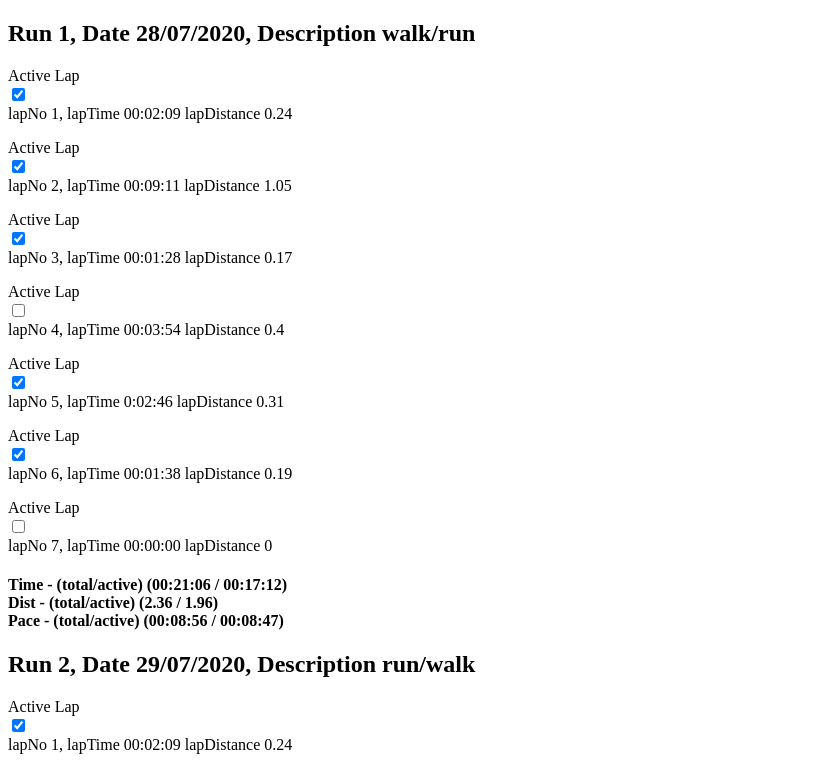
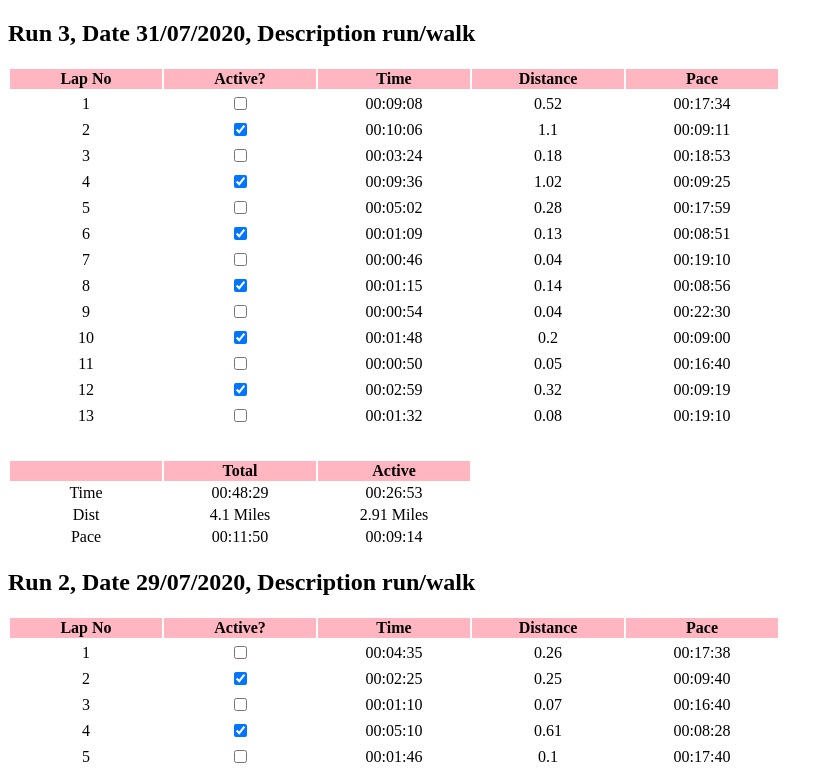
Before and after one commit to FinlayS/run-totals, a Next.js app: page /runList in a window 1280 px wide. Shown: the top 771 px of the page, without its empty margins (0-833 px from the left). Built offline with nearby package versions, Linux system fonts and the light colour scheme.

Commit message:
adding tables and lap pace

```diff
--- a/components/checkbox.js
+++ b/components/checkbox.js
@@ -3,14 +3,12 @@ import React from 'react';
 const Checkbox = (isChecked) => {
 
   return (
-    <div className="checkbox">
-      <label>
+      <label className="checkbox">
         <input
           type="checkbox"
           checked={isChecked.checked}
         />
       </label>
-    </div>
   )
 }
 
--- a/data/runs.json
+++ b/data/runs.json
@@ -1,5 +1,185 @@
 {
-  "runs": [{
+  "runs": [  {
+    "id": 3 ,
+    "description": "run/walk",
+    "date": "31/07/2020",
+    "laps": [
+      {
+        "lapActive": false,
+        "lapNo": "1",
+        "lapTime": "00:09:08",
+        "lapDistance": 0.52
+      },
+      {
+        "lapActive": true,
+        "lapNo": "2",
+        "lapTime": "00:10:06",
+        "lapDistance": 1.10
+      },
+      {
+        "lapActive": false,
+        "lapNo": "3",
+        "lapTime": "00:03:24",
+        "lapDistance": 0.18
+      },
+      {
+        "lapActive": true,
+        "lapNo": "4",
+        "lapTime": "00:09:36",
+        "lapDistance": 1.02
+      },
+      {
+        "lapActive": false,
+        "lapNo": "5",
+        "lapTime": "00:05:02",
+        "lapDistance": 0.28
+      },
+      {
+        "lapActive": true,
+        "lapNo": "6",
+        "lapTime": "00:01:09",
+        "lapDistance": 0.13
+      },
+      {
+        "lapActive": false,
+        "lapNo": "7",
+        "lapTime": "00:00:46",
+        "lapDistance": 0.04
+      },
+      {
+        "lapActive": true,
+        "lapNo": "8",
+        "lapTime": "00:01:15",
+        "lapDistance": 0.14
+      },
+      {
+        "lapActive": false,
+        "lapNo": "9",
+        "lapTime": "00:00:54",
+        "lapDistance": 0.04
+      },
+      {
+        "lapActive": true,
+        "lapNo": "10",
+        "lapTime": "00:01:48",
+        "lapDistance": 0.2
+      },
+      {
+        "lapActive": false,
+        "lapNo": "11",
+        "lapTime": "00:00:50",
+        "lapDistance": 0.05
+      },
+      {
+        "lapActive": true,
+        "lapNo": "12",
+        "lapTime": "00:02:59",
+        "lapDistance": 0.32
+      },
+      {
+        "lapActive": false,
+        "lapNo": "13",
+        "lapTime": "00:01:32",
+        "lapDistance": 0.08
+      }
+    ]
+  },{
+    "id": 2,
+    "description": "run/walk",
+    "date": "29/07/2020",
+    "laps": [
+      {
+        "lapActive": false,
+        "lapNo": "1",
+        "lapTime": "00:04:35",
+        "lapDistance": 0.26
+      },
+      {
+        "lapActive": true,
+        "lapNo": "2",
+        "lapTime": "00:02:25",
+        "lapDistance": 0.25
+      },
+      {
+        "lapActive": false,
+        "lapNo": "3",
+        "lapTime": "00:01:10",
+        "lapDistance": 0.07
+      },
+      {
+        "lapActive": true,
+        "lapNo": "4",
+        "lapTime": "00:05:10",
+        "lapDistance": 0.61
+      },
+      {
+        "lapActive": false,
+        "lapNo": "5",
+        "lapTime": "00:01:46",
+        "lapDistance": 0.10
+      },
+      {
+        "lapActive": true,
+        "lapNo": "6",
+        "lapTime": "00:01:13",
+        "lapDistance": 0.13
+      },
+      {
+        "lapActive": false,
+        "lapNo": "7",
+        "lapTime": "00:02:23",
+        "lapDistance": 0.14
+      },
+      {
+        "lapActive": true,
+        "lapNo": "8",
+        "lapTime": "00:03:49",
+        "lapDistance": 0.47
+      },
+      {
+        "lapActive": false,
+        "lapNo": "9",
+        "lapTime": "00:01:44",
+        "lapDistance": 0.10
+      },
+      {
+        "lapActive": true,
+        "lapNo": "10",
+        "lapTime": "00:03:01",
+        "lapDistance": 0.34
+      },
+      {
+        "lapActive": false,
+        "lapNo": "11",
+        "lapTime": "00:02:02",
+        "lapDistance": 0.11
+      },
+      {
+        "lapActive": true,
+        "lapNo": "12",
+        "lapTime": "00:02:40",
+        "lapDistance": 0.19
+      },
+      {
+        "lapActive": false,
+        "lapNo": "13",
+        "lapTime": "00:00:45",
+        "lapDistance": 0.04
+      },
+      {
+        "lapActive": true,
+        "lapNo": "14",
+        "lapTime": "00:02:18",
+        "lapDistance": 0.26
+      },
+      {
+        "lapActive": false,
+        "lapNo": "15",
+        "lapTime": "00:02:49",
+        "lapDistance": 0.16
+      }
+    ]
+  },{
     "id": 1,
     "description": "walk/run",
     "date": "28/07/2020",
@@ -31,7 +211,7 @@
       {
         "lapActive": true,
         "lapNo": "5",
-        "lapTime": "0:02:46",
+        "lapTime": "00:02:46",
         "lapDistance": 0.31
       },
       {
@@ -39,60 +219,6 @@
         "lapNo": "6",
         "lapTime": "00:01:38",
         "lapDistance": 0.19
-      },
-      {
-        "lapActive": false,
-        "lapNo": "7",
-        "lapTime": "00:00:00",
-        "lapDistance": 0.0
-      }
-    ]
-  }, {
-    "id": 2,
-    "description": "run/walk",
-    "date": "29/07/2020",
-    "laps": [
-      {
-        "lapActive": true,
-        "lapNo": "1",
-        "lapTime": "00:02:09",
-        "lapDistance": 0.24
-      },
-      {
-        "lapActive": true,
-        "lapNo": "2",
-        "lapTime": "00:09:11",
-        "lapDistance": 1.05
-      },
-      {
-        "lapActive": true,
-        "lapNo": "3",
-        "lapTime": "00:01:28",
-        "lapDistance": 0.17
-      },
-      {
-        "lapActive": false,
-        "lapNo": "4",
-        "lapTime": "00:03:54",
-        "lapDistance": 0.4
-      },
-      {
-        "lapActive": true,
-        "lapNo": "5",
-        "lapTime": "0:02:46",
-        "lapDistance": 0.31
-      },
-      {
-        "lapActive": true,
-        "lapNo": "6",
-        "lapTime": "00:01:38",
-        "lapDistance": 0.19
-      },
-      {
-        "lapActive": true,
-        "lapNo": "7",
-        "lapTime": "00:30:00",
-        "lapDistance": 5.0
       }
     ]
   }]
--- a/pages/runLapList.js
+++ b/pages/runLapList.js
@@ -1,10 +1,33 @@
 import React from 'react';
 import Checkbox from '../components/checkbox';
+import {getPace} from "../utils/getPace";
 
-const RunLapList = ( lapActive, lapNo, lapTime, lapDistance ) => (
-  <div>
-    <p>Active Lap <Checkbox checked={lapActive}> </Checkbox> lapNo {lapNo}, lapTime {lapTime} lapDistance {lapDistance}</p>
-  </div>
-);
+const RunLapList = (lapActive, lapNo, lapTime, lapDistance) => {
+
+  const lapPace = getPace(lapTime, lapDistance)
+
+  return (
+    <div>
+      <style jsx>{`
+      td {
+          width: 150px;
+          max-width: 150px;
+          text-align: center;
+        }
+      `}</style>
+      <table id="lapDetails">
+        <tbody>
+        <tr>
+          <td>{lapNo}</td>
+          <td><Checkbox checked={lapActive}></Checkbox></td>
+          <td>{lapTime}</td>
+          <td>{lapDistance}</td>
+          <td>{lapPace}</td>
+        </tr>
+        </tbody>
+      </table>
+    </div>
+  )
+}
 
 export default RunLapList;
--- a/pages/runLaps.js
+++ b/pages/runLaps.js
@@ -1,12 +1,32 @@
 import React from 'react';
 import {getRunLaps} from "../utils/getRunLaps";
 import RunLapList from "./runLapList";
+
 const RunLaps = (id) => {
 
   const runLaps = getRunLaps(id.id)
 
   return (
     <div>
+      <style jsx>{`
+        th {
+          background: LightPink;
+          width: 150px;
+          max-width: 150px;
+          text-align: center;
+        }
+      `}</style>
+      <table id="lapHeaders">
+        <tbody>
+        <tr>
+          <th>Lap No</th>
+          <th>Active?</th>
+          <th>Time</th>
+          <th>Distance</th>
+          <th>Pace</th>
+        </tr>
+        </tbody>
+        </table>
       {runLaps.map(({lapActive, lapNo, lapTime, lapDistance}) => (
       RunLapList(lapActive, lapNo, lapTime, lapDistance)
       ))}
--- a/pages/runLaptotals.js
+++ b/pages/runLaptotals.js
@@ -1,35 +1,65 @@
 import React from 'react';
 import {getRunLaps} from "../utils/getRunLaps";
-import {getLapTotals} from "../utils/get-totals";
-import {getPace} from "../utils/get-pace";
+import {getLapTotals} from "../utils/getTotals";
+import {getPace} from "../utils/getPace";
 
 const RunLapTotals = (id) => {
 
   const runLaps = getRunLaps(id.id)
   const lapTimesAndDistances = getLapTotals(runLaps)
   const totalPace = getPace(
-    lapTimesAndDistances.totalTimeSecs,
+    lapTimesAndDistances.totalTime,
     lapTimesAndDistances.totalDistance
   )
 
   const activePace = getPace(
-    lapTimesAndDistances.activeTimeSeconds,
+    lapTimesAndDistances.activeTime,
     lapTimesAndDistances.activeDistance
   )
 
   return (
     <div>
-      <h4>
-        <div>
-        Time - (total/active) ({lapTimesAndDistances.totalTime} / {lapTimesAndDistances.activeTime})
-        </div>
-        <div>
-        Dist - (total/active) ({lapTimesAndDistances.totalDistance} / {lapTimesAndDistances.activeDistance})
-        </div>
-        <div>
-        Pace - (total/active) ({totalPace} / {activePace})
-        </div>
-      </h4>
+      <style jsx>{`
+      table {
+        padding-top: 30px;
+        }
+        th {
+          background: LightPink;
+          width: 150px;
+          max-width: 150px;
+          text-align: center;
+        }
+          td {
+          width: 150px;
+          max-width: 150px;
+          text-align: center;
+        }
+      `}</style>
+
+        <table id="lapTotals">
+          <tbody>
+          <tr>
+            <th></th>
+            <th>Total</th>
+            <th>Active</th>
+          </tr>
+          <tr>
+            <td>Time</td>
+            <td>{lapTimesAndDistances.totalTime}</td>
+            <td>{lapTimesAndDistances.activeTime}</td>
+          </tr>
+          <tr>
+            <td>Dist</td>
+            <td>{lapTimesAndDistances.totalDistance} Miles</td>
+            <td>{lapTimesAndDistances.activeDistance} Miles</td>
+          </tr>
+          <tr>
+            <td>Pace</td>
+            <td>{totalPace}</td>
+            <td>{activePace}</td>
+          </tr>
+          </tbody>
+        </table>
     </div>
   )
 }
--- a/pages/runListItem.js
+++ b/pages/runListItem.js
@@ -2,12 +2,14 @@ import React from 'react';
 import RunLapTotals from "./runLapTotals";
 import RunLaps from "./runLaps";
 
-const RunListItem = ( id, description, date ) => (
-  <div>
-      <h2>Run {id }, Date {date}, Description {description}</h2>
-    <RunLaps id={id}></RunLaps>
-    <RunLapTotals id={id}></RunLapTotals>
-  </div>
-);
+const RunListItem = (id, description, date) => {
+  return (
+    <div>
+      <h2>Run {id}, Date {date}, Description {description}</h2>
+      <RunLaps id={id}></RunLaps>
+      <RunLapTotals id={id}></RunLapTotals>
+    </div>
+  )
+}
 
 export default RunListItem;
--- a/utils/get-pace.js
+++ /dev/null
@@ -1,6 +0,0 @@
-export const getPace = (ts, td) => {
-  const pace = Math.round(ts / td)
-  return (new Date(pace * 1000)
-    .toISOString()
-    .substr(11, 8))
-}
--- /dev/null
+++ b/utils/getPace.js
@@ -0,0 +1,9 @@
+import {timeInSeconds} from "./timeInSeconds"
+
+export const getPace = (totalTime, totalDistance) => {
+  let timeSeconds = timeInSeconds(totalTime)
+  const pace = Math.round(timeSeconds / totalDistance)
+  return (new Date(pace * 1000)
+    .toISOString()
+    .substr(11, 8))
+}
--- a/utils/get-totals.js
+++ b/utils/getTotals.js
@@ -1,5 +1,4 @@
-import {addTimes} from "./add-times";
-import {timeInSeconds} from "./timeInSeconds";
+import {addTimes} from "./addTimes";
 
 Number.prototype.round = function(places) {
   return +(Math.round(this + "e+" + places)  + "e-" + places);
@@ -18,11 +17,9 @@ export function getLapTotals(laps) {
     totalTime = addTimes(totalTime, lap.lapTime);
     totalDistance = totalDistance + lap.lapDistance;
   });
-  const totalTimeSecs = (timeInSeconds(totalTime))
-  let activeTimeSeconds = (timeInSeconds(activeTime))
   activeDistance = activeDistance.round(2);
   totalDistance = totalDistance.round(2)
-  return { totalTime, totalDistance, totalTimeSecs, activeTime, activeDistance, activeTimeSeconds }
+  return { totalDistance, totalTime, activeTime, activeDistance }
 }
 
 export function toSeconds(h, m, s) {
```
Also changed, not shown: utils/addTimes.js (renamed from utils/add-times.js).
